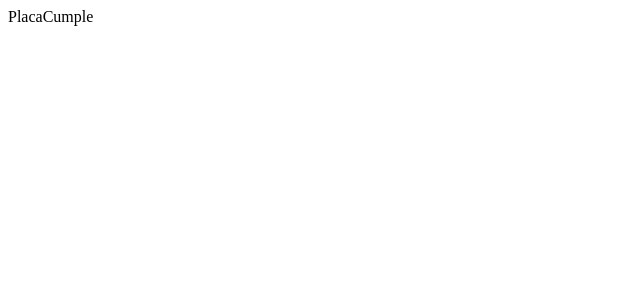
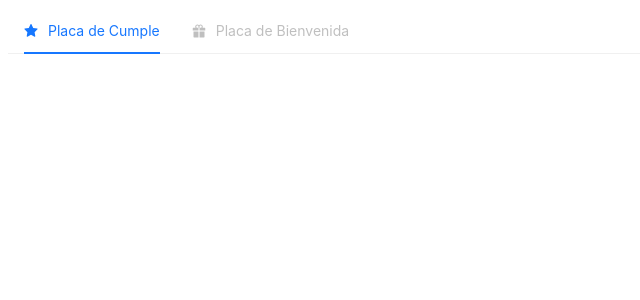
Before and after one commit to Juliancito1/ChallengeLabs, a React (Vite) app: page / in a window 1280 px wide. Shown: the top 300 px of the page, without its empty margins (0-640 px from the left). Built offline with nearby package versions, Linux system fonts and the light colour scheme.

Commit message:
Se agrego la ruta para placa de cumpleaños además de hacer el navbar

```diff
--- /dev/null
+++ b/src/common/Navbar.jsx
@@ -0,0 +1,29 @@
+import { useState } from "react"
+import { GiftFilled, StarFilled , SettingOutlined } from '@ant-design/icons';
+import { Menu } from 'antd';
+
+const Navbar = () => {
+
+    const items = [
+        {
+          label: 'Placa de Cumple',
+          key: 'cumple',
+          icon: <StarFilled />,
+        },
+        {
+          label: 'Placa de Bienvenida',
+          key: 'bienvenida',
+          icon: <GiftFilled />,
+          disabled: true,
+        },
+      ];
+
+      const [current, setCurrent] = useState('cumple');
+      const onClick = (e) => {
+        console.log('click ', e);
+        setCurrent(e.key);
+      };
+      return <Menu onClick={onClick} selectedKeys={[current]} mode="horizontal" items={items} />;
+}
+
+export default Navbar
--- a/src/pages/PlacaCumple.jsx
+++ b/src/pages/PlacaCumple.jsx
@@ -2,7 +2,7 @@ import React from 'react'
 
 const PlacaCumple = () => {
   return (
-    <div>PlacaCumple</div>
+    <div></div>
   )
 }
 
--- a/src/router/AppRouter.jsx
+++ b/src/router/AppRouter.jsx
@@ -1,10 +1,12 @@
 import React from 'react'
 import { BrowserRouter, Route, Routes } from 'react-router-dom'
 import PlacaCumple from '../pages/PlacaCumple'
+import Navbar from '../common/Navbar'
 
 const AppRouter = () => {
   return (
     <BrowserRouter>
+    <Navbar/>
         <Routes>
             <Route path='/' element={<PlacaCumple/>}/>
         </Routes>
```
